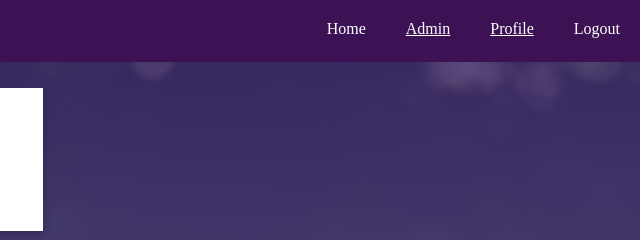
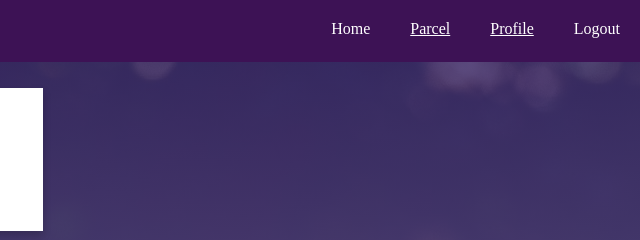
Before and after one commit to Itsdenty/andela-vlf-challenge, a plain HTML site: page profile.html in a window 1280 px wide. Shown: the top 240 px of the page, 640-1280 px from the left. Drawn offline with Linux system fonts and the light colour scheme; some packages are replaced by stand-ins of ours; no server answers; a web font is replaced by a local one.

Commit message:
Feature: ui only version

```diff
--- a/profile.html
+++ b/profile.html
@@ -14,7 +14,7 @@
                 <li class="to-left"><a>SENDIT</a></li>
                 <li class="to-right point-it" id="logout">Logout</li>
                   <li class="to-right point-it"><a href="profile.html">Profile</a></li>
-                <li class="to-right point-it"><a href="admin.html">Admin</a></li>
+                <li class="to-right point-it"><a href="parcel.html">Parcel</a></li>
                 <li class="to-right">Home</li>
             </ul>
           </div>
```
